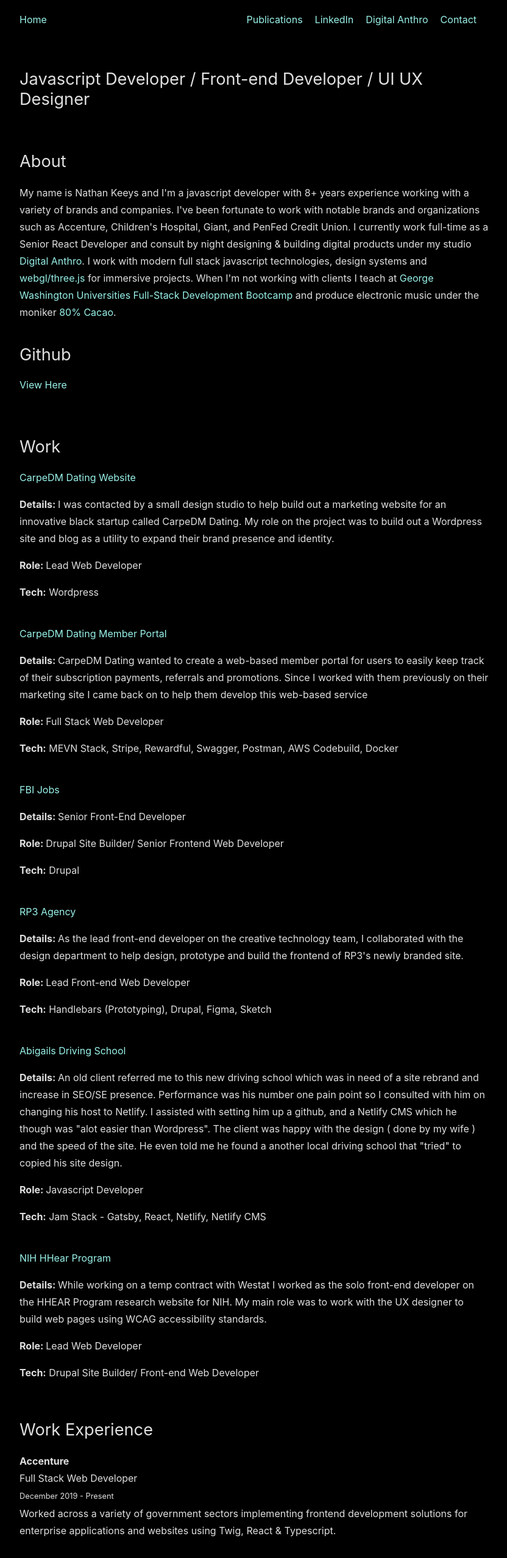
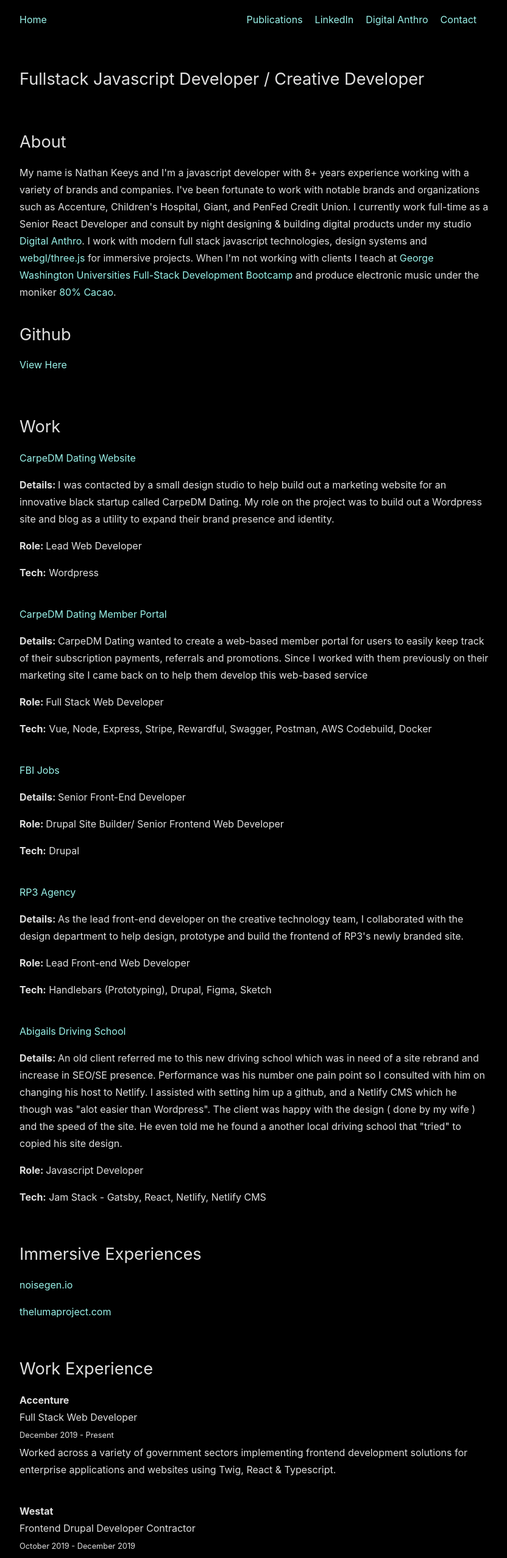
Before and after one commit to keeysnc/portfolio, a React (Create React App) app: page / in a window 1280 px wide. Shown: the top 2555 px of the page at 61% size, without its empty margins (223-1055 px from the left). Built offline with nearby package versions, Linux system fonts and the light colour scheme.

Commit message:
update verbaige

```diff
--- a/public/index.html
+++ b/public/index.html
@@ -4,14 +4,14 @@
 		<meta charset="utf-8" />
 		<meta name="viewport" content="width=device-width, initial-scale=1, shrink-to-fit=no" />
 		<meta name="theme-color" content="#000000" />
-		<meta name="description" content="Javascript Developer / UI UX Designer" />
+		<meta name="description" content="Fullstack Javascript Developer" />
 		<meta
 			name="keywords"
-			content="creative developer, experience designer, front-end developer, freelance react developer, freelance webgl developer, awwwards washington DC"
+			content="javascript developer, creative developer, experience designer, front-end developer, freelance react developer, freelance webgl developer, awwwards washington DC"
 		/>
 		<link rel="manifest" href="%PUBLIC_URL%/manifest.json" />
 		<link rel="shortcut icon" href="%PUBLIC_URL%/favicon.ico" />
-		<title>Javascript Developer / UI UX Designer</title>
+		<title>Fullstack Javascript Developer</title>
 	</head>
 	<body>
 		<noscript> You need to enable JavaScript to run this app. </noscript>
--- a/src/components/Bio.js
+++ b/src/components/Bio.js
@@ -66,7 +66,7 @@
 					<b>Role: </b>Full Stack Web Developer
 				</p>
 				<p>
-					<b>Tech:</b> MEVN Stack, Stripe, Rewardful, Swagger, Postman, AWS Codebuild, Docker
+					<b>Tech:</b> Vue, Node, Express, Stripe, Rewardful, Swagger, Postman, AWS Codebuild, Docker
 				</p>
 				<br />
 				<p>
@@ -118,20 +118,17 @@
 					<b>Tech:</b> Jam Stack - Gatsby, React, Netlify, Netlify CMS
 				</p>
 				<br />
+				<br />
+				<h1>Immersive Experiences</h1>
 				<p>
-					<a target="_blank" href="https://hhearprogram.org/" rel="noopener noreferrer">
-						NIH HHear Program
+					<a target="_blank" href="http://noisegen.io/" rel="noopener noreferrer">
+						noisegen.io
 					</a>
 				</p>
 				<p>
-					<b>Details: </b>While working on a temp contract with Westat I worked as the solo front-end developer on the HHEAR Program research website
-					for NIH. My main role was to work with the UX designer to build web pages using WCAG accessibility standards.
-				</p>
-				<p>
-					<b>Role: </b>Lead Web Developer
-				</p>
-				<p>
-					<b>Tech:</b> Drupal Site Builder/ Front-end Web Developer
+					<a target="_blank" href="https://www.thelumaproject.com/" rel="noopener noreferrer">
+						thelumaproject.com
+					</a>
 				</p>
 				<br />
 				<br />
@@ -160,27 +157,6 @@
 					Southern, Giant and HRCI. During RP3's most current rebranding I lead the frontend development of the new RP3 website.
 				</p>
 
-				<br />
-				<br />
-				<h1>Talks & Teaching</h1>
-				<p>
-					<a href="https://vimeo.com/463281152" target="_blank" rel="noopener noreferrer">
-						Introduction to Node.js Review
-					</a>
-				</p>
-				<br />
-				<br />
-				<h1>Immersive Experiences</h1>
-				<p>
-					<a target="_blank" href="http://noisegen.io/" rel="noopener noreferrer">
-						noisegen.io
-					</a>
-				</p>
-				<p>
-					<a target="_blank" href="https://www.thelumaproject.com/" rel="noopener noreferrer">
-						thelumaproject.com
-					</a>
-				</p>
 				<br />
 				<br />
 				<h1>Talks & Teaching</h1>
--- a/src/pages/Portfolio.js
+++ b/src/pages/Portfolio.js
@@ -7,7 +7,7 @@
 	return (
 		<>
 			<Container>
-				<Hero heading="Javascript Developer / Front-end Developer / UI UX Designer" link="www.digitalanthro.co" linkName="Digital Anthro." />
+				<Hero heading="Fullstack Javascript Developer / Creative Developer" link="www.digitalanthro.co" linkName="Digital Anthro." />
 				<Bio />
 			</Container>
 		</>
```
